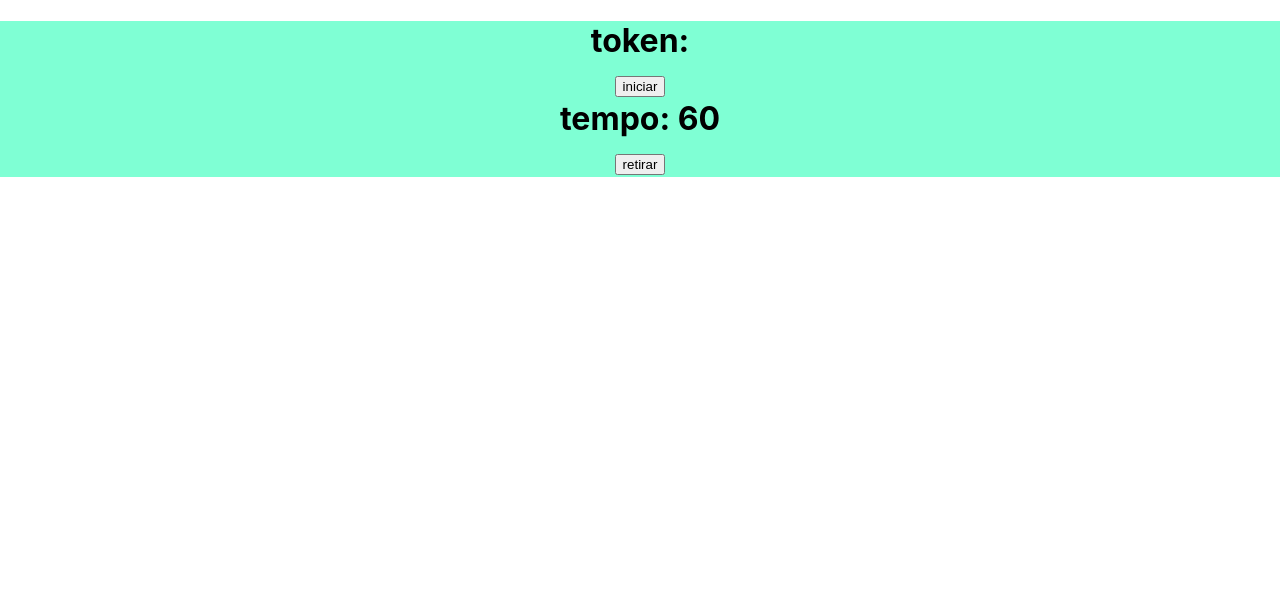
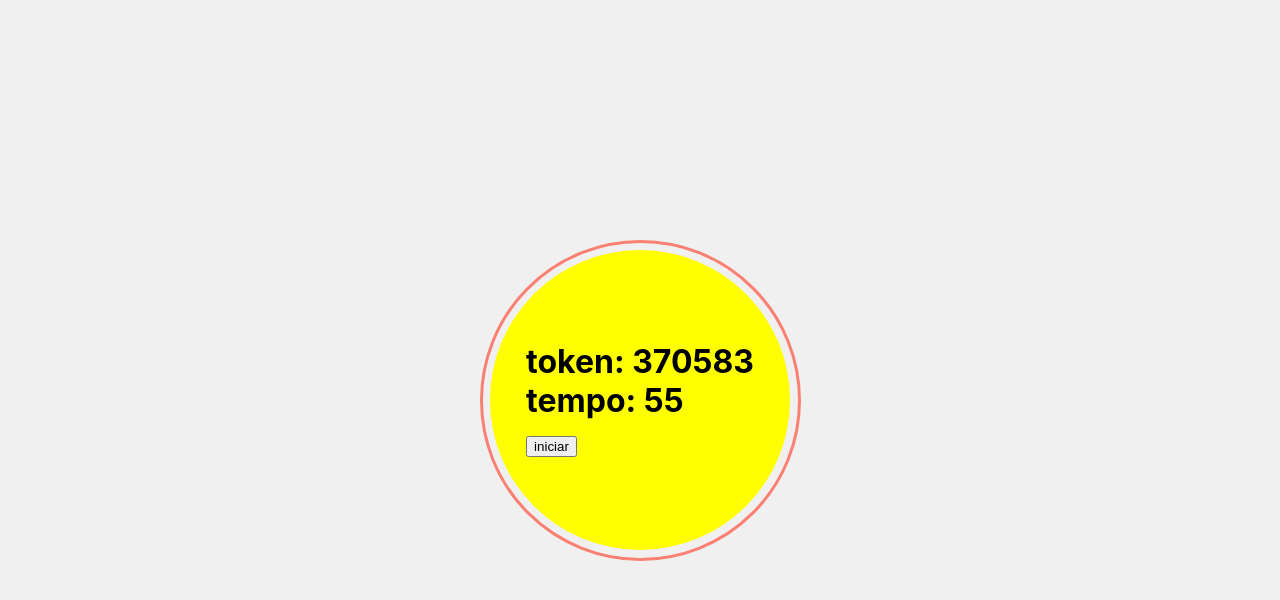
Before and after one commit to PauloMiguelVIdal/geradorToken, a React (Create React App) app: page / in a window 1280 px wide. Shown: the top 600 px of the page. Built offline with nearby package versions, Linux system fonts and the light colour scheme.

Commit message:
estrutura de recomeço criado

```diff
--- a/src/App.js
+++ b/src/App.js
@@ -4,7 +4,7 @@ import Token from "./components/Token.jsx"
 
 function App() {
   return (
-    <div className="App fundo">
+    <div className="full-screen">
 <Token></Token>
     </div>
   );
--- a/src/components/Token.jsx
+++ b/src/components/Token.jsx
@@ -3,52 +3,58 @@ import React, { useEffect, useState } from "react";
 function Token() {
     const [estadoToken, setEstadoToken] = useState(false)
     const [tokenAtivo, setTokenAtivo] = useState(null)
-    const [contador,setCounter] = useState(60)
+    const [contador, setCounter] = useState(60)
 
-useEffect(()=>{
-let intervalo;
+    useEffect(() => {
+        let intervalo;
 
-if(estadoToken && contador > 0){
-    intervalo = setInterval(()=>{
-     setCounter((prev)=> prev-1);
-    },1000);
-}
+        if (estadoToken && contador > 0) {
+            intervalo = setInterval(() => {
+                setCounter((prev) => prev - 1);
+            }, 1000);
+        }
 
 
-if(contador===0 || !estadoToken){
-    clearInterval(intervalo);
-    setEstadoToken(false)
-}
+        if (contador === 0 || !estadoToken) {
+            //     clearInterval(intervalo);
+            // setEstadoToken(false)
+            tokenGenerate()
+        }
 
-return ()=>clearInterval(intervalo);
-},[estadoToken,contador])
+        return () => clearInterval(intervalo);
+    }, [estadoToken, contador])
 
 
     function tokenGenerate() {
         const novoToken = Math.floor(Math.random() * 1000000)
         setTokenAtivo(novoToken)
- setEstadoToken(true)
+        setEstadoToken(true)
         setCounter(60)
     }
 
     function decrement() {
         if (contador > 0) setCounter(contador - 1);
-      }
+    }
 
 
 
     return (
-        <div>
+        // <div className="testeCircle">
+        <div className="containerExterno">
+
+        <div className="containerCentral">
             <h1>
                 token: {tokenAtivo}
+                <br />
+                tempo: {contador}
                 <br></br>
                 <button onClick={tokenGenerate}>iniciar</button>
-                <br></br>
-                tempo: {contador}
-                <br></br>
-                <button onClick={decrement}>retirar</button>
+                <br />
+                {/* <button onClick={decrement}>retirar</button> */}
             </h1>
         </div>
+        </div>
+        // </div>
     )
 }
 
--- a/src/index.css
+++ b/src/index.css
@@ -5,6 +5,16 @@ body {
     sans-serif;
   -webkit-font-smoothing: antialiased;
   -moz-osx-font-smoothing: grayscale;
+  }
+
+
+.full-screen {
+  width: 100vw; /* Largura da janela */
+  height: 100vh; /* Altura da janela */
+  background-color: #f0f0f0; /* Cor de fundo */
+  display: flex;
+  justify-content: center;
+  align-items: center;
 }
 
 code {
@@ -12,6 +22,43 @@ code {
     monospace;
 }
 
-.fundo{
-  background-color: aquamarine;
+.containerCentral {
+border-radius: 100%;
+background-color: yellow;
+width: 300px;
+height: 300px;
+display: flex;
+justify-content: center;
+align-items: center;
 }
+
+.containerExterno{
+  border-radius: 100%;
+background-color: transparent;
+width: 315px;
+height: 315px;
+display: flex;
+justify-content: center;
+align-items: center;
+border: 3px solid salmon;
+}
+
+.testeCircle{
+width: 400px;
+height: 400px;
+border-radius: 50%;
+border: 3px solid salmon;
+border-top: 3px solid green;
+animation: ani 2s linear;
+}
+
+
+
+@keyframes ani {
+  0%{
+    transform: rotate(0deg);
+  }
+  100%{
+    transform: rotate(180deg);
+  }
+}
```
